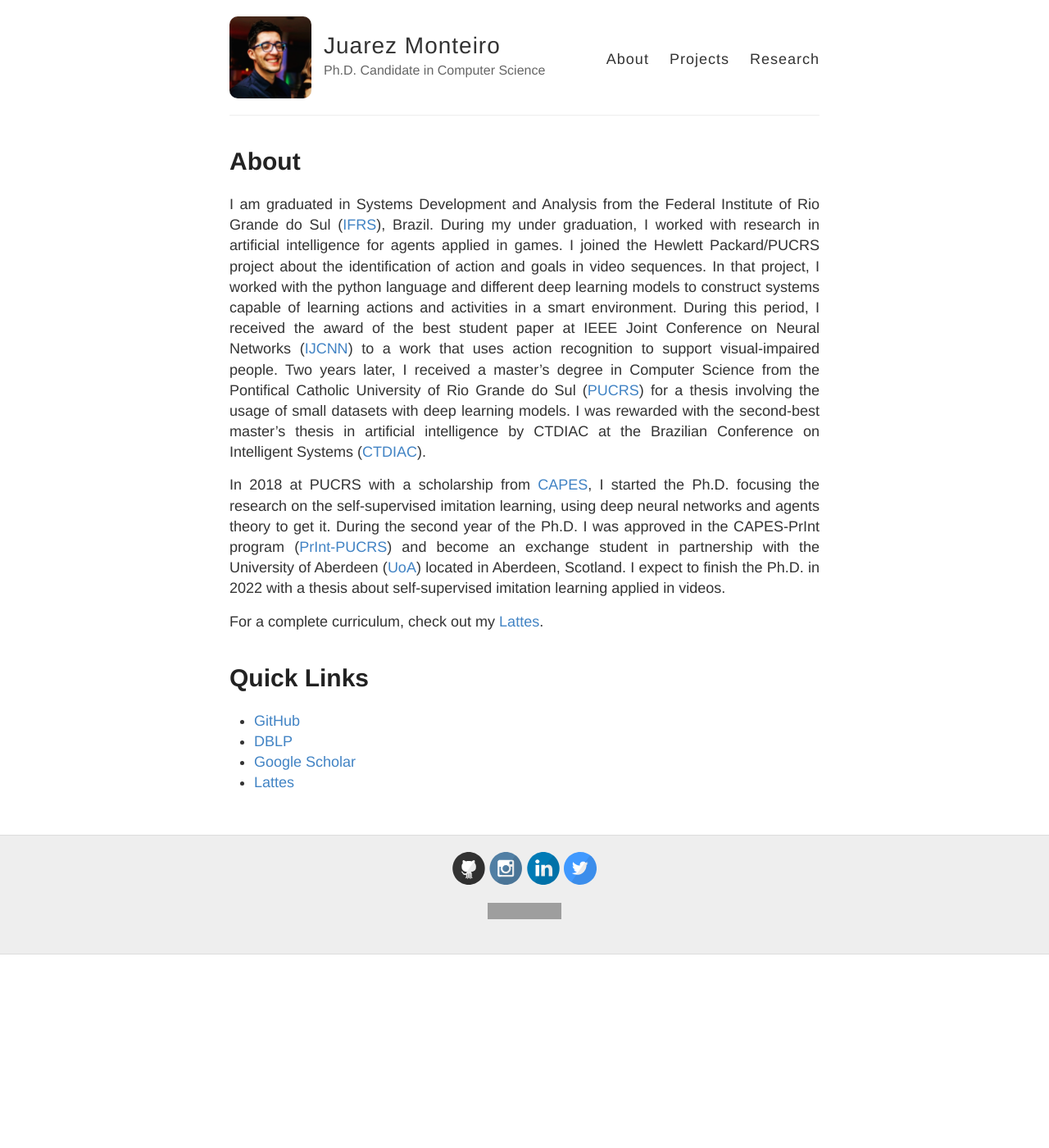
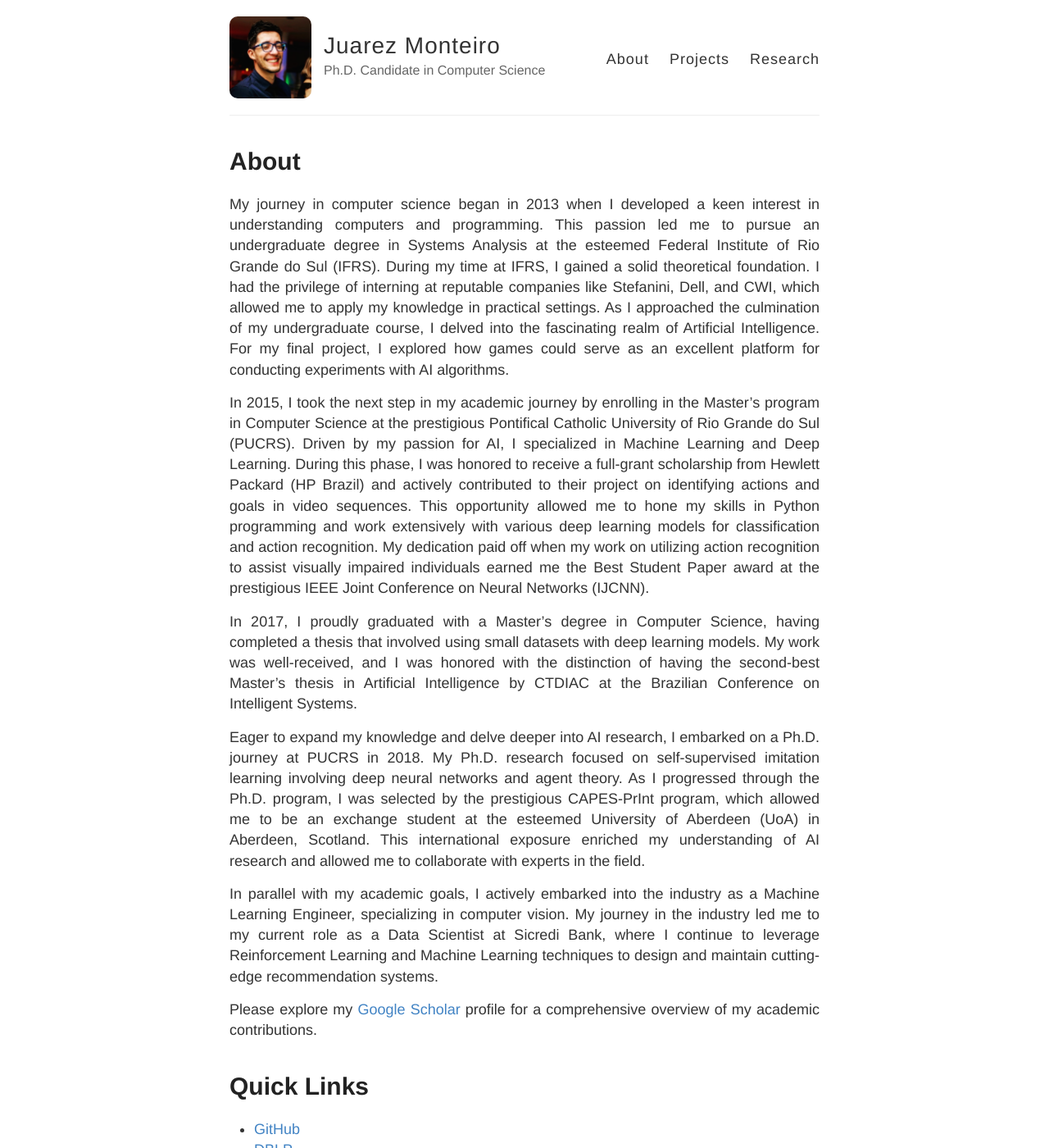
Before and after one commit to jrzmnt/jrzmnt.github.io, a Jekyll site: the page built from about.md, in a window 1280 px wide and 1400 px high. Shown: the whole window at 82% size. Built offline with Jekyll 4.4.1, drawn with Linux system fonts in a browser that asks for light colours; grey boxes are pictures that could not be loaded.

Commit message:
update about me session

```diff
--- a/about.md
+++ b/about.md
@@ -3,16 +3,21 @@ layout: page
 title: About
 permalink: /about/
 ---
-I am graduated in Systems Development and Analysis from the Federal Institute of Rio Grande do Sul ([IFRS](https://ifrs.edu.br/canoas/)), Brazil. During my under graduation, I worked with research in artificial intelligence for agents applied in games. I joined the Hewlett Packard/PUCRS project about the identification of action and goals in video sequences. In that project, I worked with the python language and different deep learning models to construct systems capable of learning actions and activities in a smart environment. During this period, I received the award of the best student paper at IEEE Joint Conference on Neural Networks ([IJCNN](https://www.ijcnn.org/)) to a work that uses action recognition to support visual-impaired people. Two years later, I received a master's degree in Computer Science from the Pontifical Catholic University of Rio Grande do Sul ([PUCRS](http://www.pucrs.br/)) for a thesis involving the usage of small datasets with deep learning models. I was rewarded with the second-best master's thesis in artificial intelligence by CTDIAC at the Brazilian Conference on Intelligent Systems ([CTDIAC](https://bracis2018.mybluemix.net/CTDIAC.html)).
 
-In 2018 at PUCRS with a scholarship from [CAPES](http://www.capes.gov.br/), I started the Ph.D. focusing the research on the self-supervised imitation learning, using deep neural networks and agents theory to get it. During the second year of the Ph.D. I was approved in the CAPES-PrInt program ([PrInt-PUCRS](http://www.pucrs.br/print/)) and become an exchange student in partnership with the University of Aberdeen ([UoA](https://www.abdn.ac.uk/)) located in Aberdeen, Scotland.
-I expect to finish the Ph.D. in 2022 with a thesis about self-supervised imitation learning applied in videos.
+My journey in computer science began in 2013 when I developed a keen interest in understanding computers and programming. This passion led me to pursue an undergraduate degree in Systems Analysis at the esteemed Federal Institute of Rio Grande do Sul (IFRS). During my time at IFRS, I gained a solid theoretical foundation. I had the privilege of interning at reputable companies like Stefanini, Dell, and CWI, which allowed me to apply my knowledge in practical settings. As I approached the culmination of my undergraduate course, I delved into the fascinating realm of Artificial Intelligence. For my final project, I explored how games could serve as an excellent platform for conducting experiments with AI algorithms.
 
-For a complete curriculum, check out my [Lattes](http://lattes.cnpq.br/6307746290114554). <!--For a brief description, check out my [CV](data/cv.pdf)-->
+In 2015, I took the next step in my academic journey by enrolling in the Master's program in Computer Science at the prestigious Pontifical Catholic University of Rio Grande do Sul (PUCRS). Driven by my passion for AI, I specialized in Machine Learning and Deep Learning. During this phase, I was honored to receive a full-grant scholarship from Hewlett Packard (HP Brazil) and actively contributed to their project on identifying actions and goals in video sequences. This opportunity allowed me to hone my skills in Python programming and work extensively with various deep learning models for classification and action recognition. My dedication paid off when my work on utilizing action recognition to assist visually impaired individuals earned me the Best Student Paper award at the prestigious IEEE Joint Conference on Neural Networks (IJCNN).
 
+In 2017, I proudly graduated with a Master's degree in Computer Science, having completed a thesis that involved using small datasets with deep learning models. My work was well-received, and I was honored with the distinction of having the second-best Master's thesis in Artificial Intelligence by CTDIAC at the Brazilian Conference on Intelligent Systems.
 
-Quick Links
-======
+Eager to expand my knowledge and delve deeper into AI research, I embarked on a Ph.D. journey at PUCRS in 2018. My Ph.D. research focused on self-supervised imitation learning involving deep neural networks and agent theory. As I progressed through the Ph.D. program, I was selected by the prestigious CAPES-PrInt program, which allowed me to be an exchange student at the esteemed University of Aberdeen (UoA) in Aberdeen, Scotland. This international exposure enriched my understanding of AI research and allowed me to collaborate with experts in the field.
+
+In parallel with my academic goals, I actively embarked into the industry as a Machine Learning Engineer, specializing in computer vision. My journey in the industry led me to my current role as a Data Scientist at Sicredi Bank, where I continue to leverage Reinforcement Learning and Machine Learning techniques to design and maintain cutting-edge recommendation systems.
+
+Please explore my [Google Scholar](https://scholar.google.com/citations?user=LVhKmIIAAAAJ) profile for a comprehensive overview of my academic contributions.
+
+# Quick Links
+
 - [GitHub](https://github.com/jrzmnt)
 - [DBLP](http://dblp.uni-trier.de/pers/hd/m/Monteiro:Juarez)
 - [Google Scholar](https://scholar.google.com.br/citations?user=LVhKmIIAAAAJ&hl=pt-BR)
```
